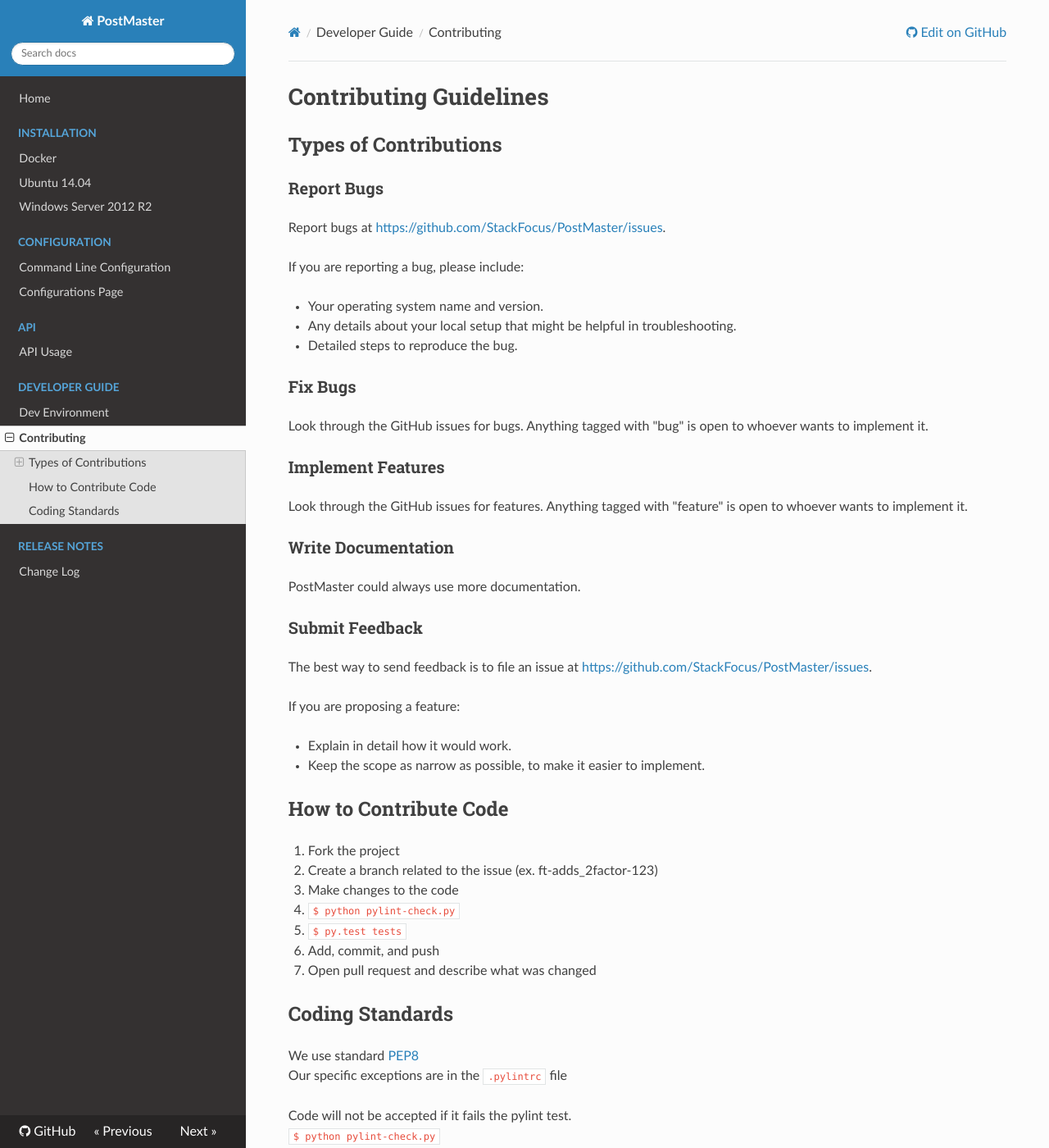
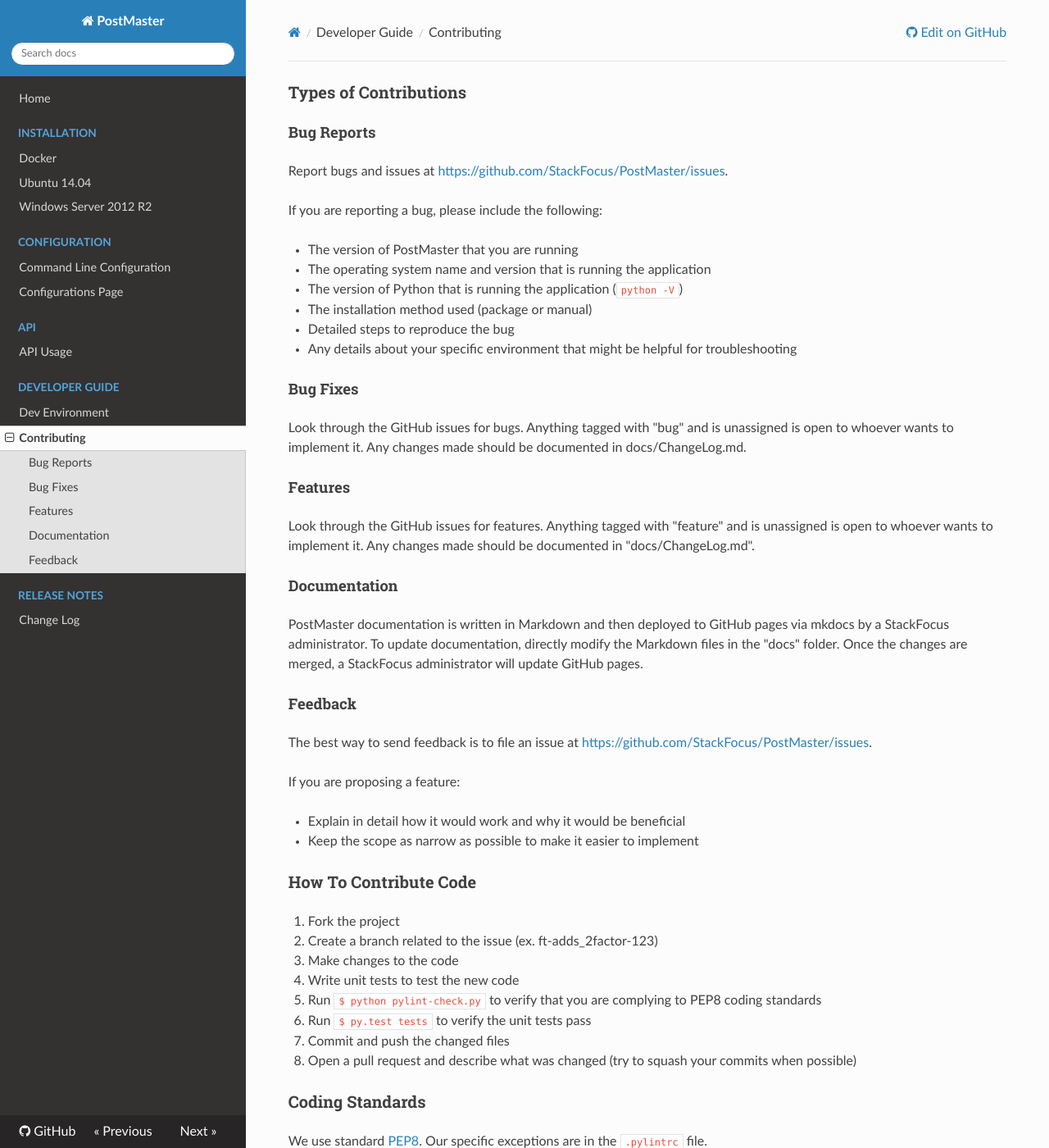
Before and after one commit to StackFocus/PostMaster, an MkDocs documentation site: the page built from docs/Development/Contributing.md, in a window 1280 px wide and 1400 px high. Shown: the whole window at 82% size. Built offline with MkDocs 1.6.1, drawn with Linux system fonts in a browser that asks for light colours; nearby versions of some CDN libraries; old or Windows-style settings are respelled for this version of MkDocs; some of the changed text lies outside the part shown.

Commit message:
Cleaned up the docs and removed Ansible section in DevEnvironment

```diff
--- a/docs/Development/Contributing.md
+++ b/docs/Development/Contributing.md
@@ -1,61 +1,67 @@
-# Contributing Guidelines
+### Types of Contributions
 
-## Types of Contributions
+#### Bug Reports
 
-### Report Bugs
+Report bugs and issues at [https://github.com/StackFocus/PostMaster/issues](https://github.com/StackFocus/PostMaster/issues).
 
-Report bugs at [https://github.com/StackFocus/PostMaster/issues](https://github.com/StackFocus/PostMaster/issues).
+If you are reporting a bug, please include the following:
 
-If you are reporting a bug, please include:
-
- - Your operating system name and version.
- - Any details about your local setup that might be helpful in troubleshooting.
- - Detailed steps to reproduce the bug.
+ - The version of PostMaster that you are running
+ - The operating system name and version that is running the application
+ - The version of Python that is running the application (`python -V`)
+ - The installation method used (package or manual)
+ - Detailed steps to reproduce the bug
+ - Any details about your specific environment that might be helpful for troubleshooting
 
 
-### Fix Bugs
+#### Bug Fixes
 
-Look through the GitHub issues for bugs. Anything tagged with "bug"
-is open to whoever wants to implement it.
+Look through the GitHub issues for bugs.
+Anything tagged with "bug" and is unassigned is open to whoever wants to implement it.
+Any changes made should be documented in docs/ChangeLog.md.
 
-### Implement Features
+#### Features
 
-Look through the GitHub issues for features. Anything tagged with "feature"
-is open to whoever wants to implement it.
+Look through the GitHub issues for features.
+Anything tagged with "feature" and is unassigned is open to whoever wants to implement it.
+Any changes made should be documented in "docs/ChangeLog.md".
 
-### Write Documentation
+#### Documentation
 
-PostMaster could always use more documentation.
+PostMaster documentation is written in Markdown and then deployed to GitHub pages via mkdocs by a StackFocus administrator.
+To update documentation, directly modify the Markdown files in the "docs" folder. Once the changes are merged,
+a StackFocus administrator will update GitHub pages.
 
-### Submit Feedback
+#### Feedback
 
 The best way to send feedback is to file an issue at [https://github.com/StackFocus/PostMaster/issues](https://github.com/StackFocus/PostMaster/issues).
 
 If you are proposing a feature:
 
- - Explain in detail how it would work.
- - Keep the scope as narrow as possible, to make it easier to implement.
+ - Explain in detail how it would work and why it would be beneficial
+ - Keep the scope as narrow as possible to make it easier to implement
 
-## How to Contribute Code
+### How To Contribute Code
 
  1. Fork the project
  2. Create a branch related to the issue (ex. ft-adds_2factor-123)
  3. Make changes to the code
- 4. `$ python pylint-check.py`
- 5. `$ py.test tests`
- 6. Add, commit, and push
- 7. Open pull request and describe what was changed
+ 4. Write unit tests to test the new code
+ 5. Run `$ python pylint-check.py` to verify that you are complying to PEP8 coding standards
+ 6. Run `$ py.test tests` to verify the unit tests pass
+ 7. Commit and push the changed files
+ 8. Open a pull request and describe what was changed (try to squash your commits when possible)
 
 
-## Coding Standards
-We use standard [PEP8](https://www.python.org/dev/peps/pep-0008/)
-Our specific exceptions are in the `.pylintrc` file
+### Coding Standards
+We use standard [PEP8](https://www.python.org/dev/peps/pep-0008/).
+Our specific exceptions are in the `.pylintrc` file.
 
-Code will not be accepted if it fails the pylint test.
+Code will not be accepted if it fails the pylint test. To run pylint:
 `$ python pylint-check.py`
 
 There is a paradigm we've been using for Flask:
 
- - Keep the view as minimal as possible.
+ - Keep the code in the routes as minimal as possible by using decorators and helper functions
  - Use Ajax to an API route for data as much as possible
- - Use modern flask and sqlalchemy functions for API routes (ex. get_or_404)
+ - Use modern Flask and SQLAlchemy functions for API routes (ex. get_or_404)
```
Also changed, not shown: docs/Development/DevEnvironment.md (+34 -30 lines), docs/Installation/Docker.md (+0 -2 lines).
